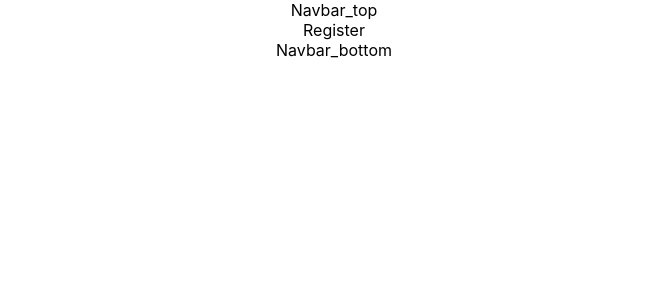
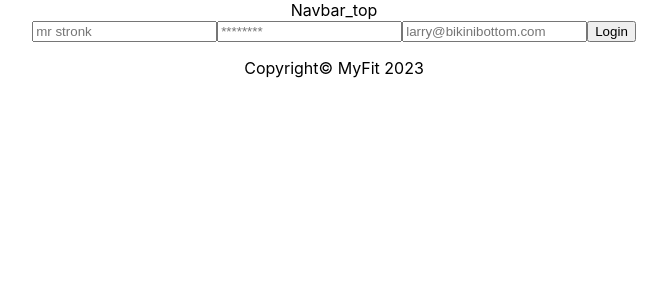
Before and after one commit to ZiogasThlem/my-fit, a React (Create React App) app: page /register in a window 1280 px wide. Shown: the top 300 px of the page, without its empty margins (306-973 px from the left). Built offline with nearby package versions, Linux system fonts and the light colour scheme.

Commit message:
feat: login and register forms (no functionality yet)

```diff
--- a/public/index.html
+++ b/public/index.html
@@ -24,7 +24,7 @@
       work correctly both with client-side routing and a non-root public URL.
       Learn how to configure a non-root public URL by running `npm run build`.
     -->
-    <title>React App</title>
+    <title>MyFit 💪</title>
   </head>
   <body>
     <noscript>You need to enable JavaScript to run this app.</noscript>
--- a/src/App.js
+++ b/src/App.js
@@ -4,21 +4,21 @@ import Login from './Pages/Login';
 import Menu from './Pages/Menu';
 import Profile from './Pages/Profile';
 import Register from './Pages/Register';
-import Navbar_top from './components/Navbar_top';
-import Navbar_bottom from './components/Navbar_bottom';
+import NavbarTop from './components/Navbars/NavbarTop';
+import NavbarBottom from './components/Navbars/NavbarBottom';
 
 function App() {
   return (
     <BrowserRouter>
       <div className="App">
-        <Navbar_top />
+        <NavbarTop />
         <Routes>
           <Route path="/" element={ <Login />} />
           <Route path="/register" element={ <Register />} />
           <Route path="/menu" element={ <Menu />} />
           <Route path="/profile" element={ <Profile />} />
         </Routes>
-        <Navbar_bottom />
+        <NavbarBottom />
       </div>
     </BrowserRouter>
   );
--- a/src/Pages/Login.jsx
+++ b/src/Pages/Login.jsx
@@ -1,8 +1,9 @@
 import React from 'react'
+import LoginForm from '../components/LoginComponents/LoginForm'
 
 const Login = () => {
   return (
-    <div>Login</div>
+    <LoginForm/>
   )
 }
 
--- a/src/Pages/Register.jsx
+++ b/src/Pages/Register.jsx
@@ -1,8 +1,9 @@
 import React from 'react'
+import RegisterForm from '../components/RegisterComponents/RegisterForm'
 
 const Register = () => {
   return (
-    <div>Register</div>
+    <RegisterForm/>
   )
 }
 
--- /dev/null
+++ b/src/components/LoginComponents/LoginForm.jsx
@@ -0,0 +1,13 @@
+import React from 'react'
+
+const LoginForm = () => {
+  return (
+    <form>
+        <input type="text" name="username" placeholder='mr stronk'/>
+        <input type="text" name="password" placeholder='********'/>
+        <button type='submit'>Login</button>
+    </form>
+  )
+}
+
+export default LoginForm
--- a/src/components/Navbar_bottom.jsx
+++ /dev/null
@@ -1,9 +0,0 @@
-import React from 'react'
-
-const Navbar_bottom = () => {
-  return (
-    <div>Navbar_bottom</div>
-  )
-}
-
-export default Navbar_bottom
--- /dev/null
+++ b/src/components/Navbars/NavbarBottom.jsx
@@ -0,0 +1,11 @@
+import React from 'react'
+
+const NavbarBottom = () => {
+  return (
+
+      <p>Copyright© MyFit 2023</p>
+
+  )
+}
+
+export default NavbarBottom
--- a/src/components/Navbar_top.jsx
+++ b/src/components/Navbars/NavbarTop.jsx
@@ -1,9 +1,9 @@
 import React from 'react'
 
-const Navbar_top = () => {
+const NavbarTop = () => {
   return (
     <div>Navbar_top</div>
   )
 }
 
-export default Navbar_top
+export default NavbarTop
--- /dev/null
+++ b/src/components/RegisterComponents/RegisterForm.jsx
@@ -0,0 +1,14 @@
+import React from 'react'
+
+const RegisterForm = () => {
+  return (
+    <form>
+        <input type="text" name="username" placeholder='mr stronk'/>
+        <input type="text" name="password" placeholder='********'/>
+        <input type="text" name="email" placeholder='larry@bikinibottom.com'/>
+        <button type='submit'>Login</button>
+    </form>
+  )
+}
+
+export default RegisterForm
```
Also changed, not shown: 1 other file (tests, documents, lock files or other folders).
